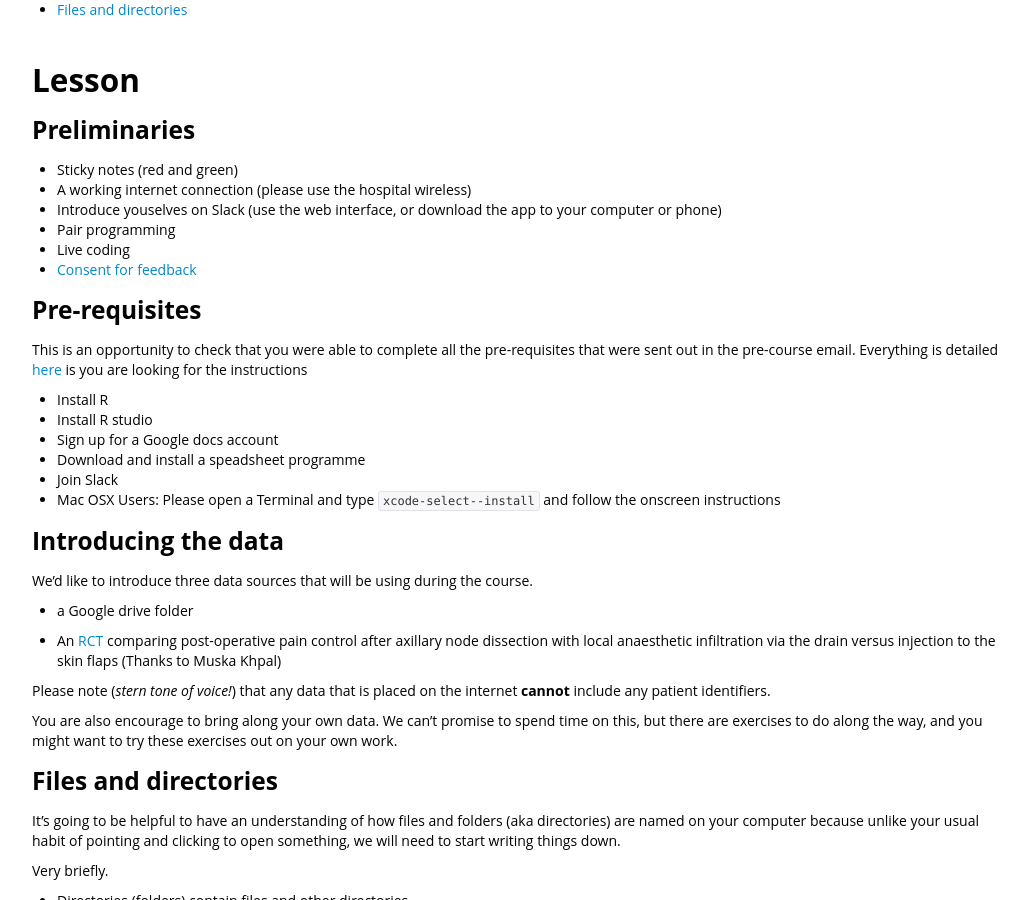
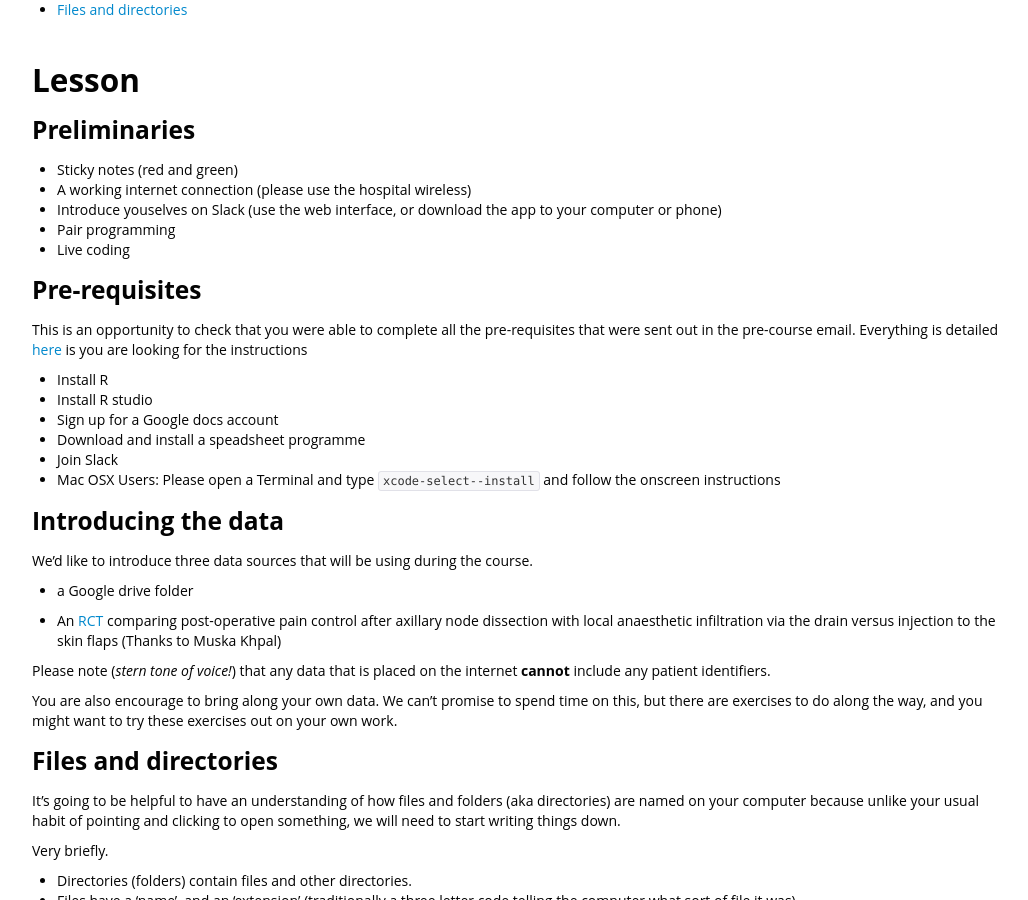
Before and after one commit to uclhal/Data-Science-for-Docs, a Jekyll site: the page built from 00-lesson-00-intro.md, in a window 1280 px wide and 900 px high, scrolled down 333 px. Shown: the whole window, without its empty margins (123-1151 px from the left). Built offline with Jekyll 4.4.1, drawn with Linux system fonts in a browser that asks for light colours; nearby versions of some CDN libraries; library files that are not in the unit come from our copies.

Commit message:
Update 00-lesson-00-intro.md

```diff
--- a/00-lesson-00-intro.md
+++ b/00-lesson-00-intro.md
@@ -26,7 +26,7 @@ dataurl_1: https://drive.google.com/file/d/0Bw_vg8ODL-GaM01iN2FyeE82SDA/view?usp
 - Introduce youselves on Slack (use the web interface, or download the app to your computer or phone)
 - Pair programming
 - Live coding
-- [Consent for feedback](https://goo.gl/forms/gdmHqPsTD1vBcyep1)
+<!-- - [Consent for feedback](https://goo.gl/forms/gdmHqPsTD1vBcyep1) this is now incorporated into our pre-course and post-course survey -->
 
 <a name="prerequisites"></a>
 
```
